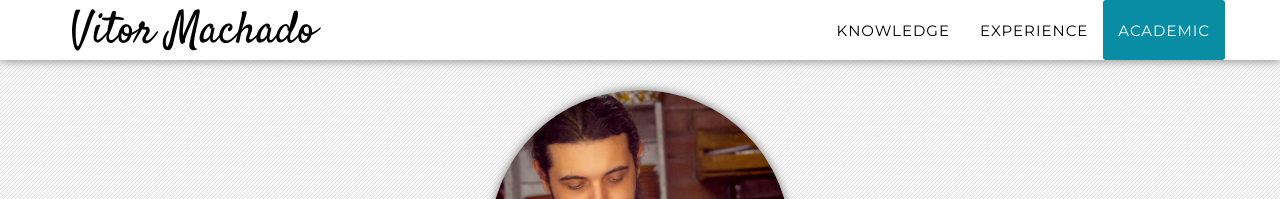
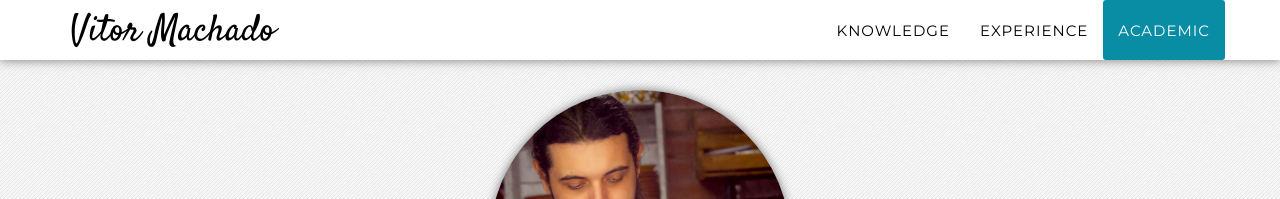
Before and after one commit to vittau/vittau.github.io, a Jekyll site: the page built from index.html, in a window 1280 px wide. Shown: the top 199 px of the page. Built offline with Jekyll 4.4.1, drawn with Linux system fonts in a browser that asks for light colours; some web fonts are replaced.

Commit message:
Title size decreased

```diff
--- a/_includes/css/agency.css
+++ b/_includes/css/agency.css
@@ -243,8 +243,8 @@ fieldset[disabled] .btn-xl.active {
     }
 
     .navbar-default .navbar-brand {
-        font-size: 3em;
-        line-height: 0.6em;
+        font-size: 2.5em;
+        line-height: 0.7em;
         -webkit-transition: all .3s;
         -moz-transition: all .3s;
         transition: all .3s;
```
